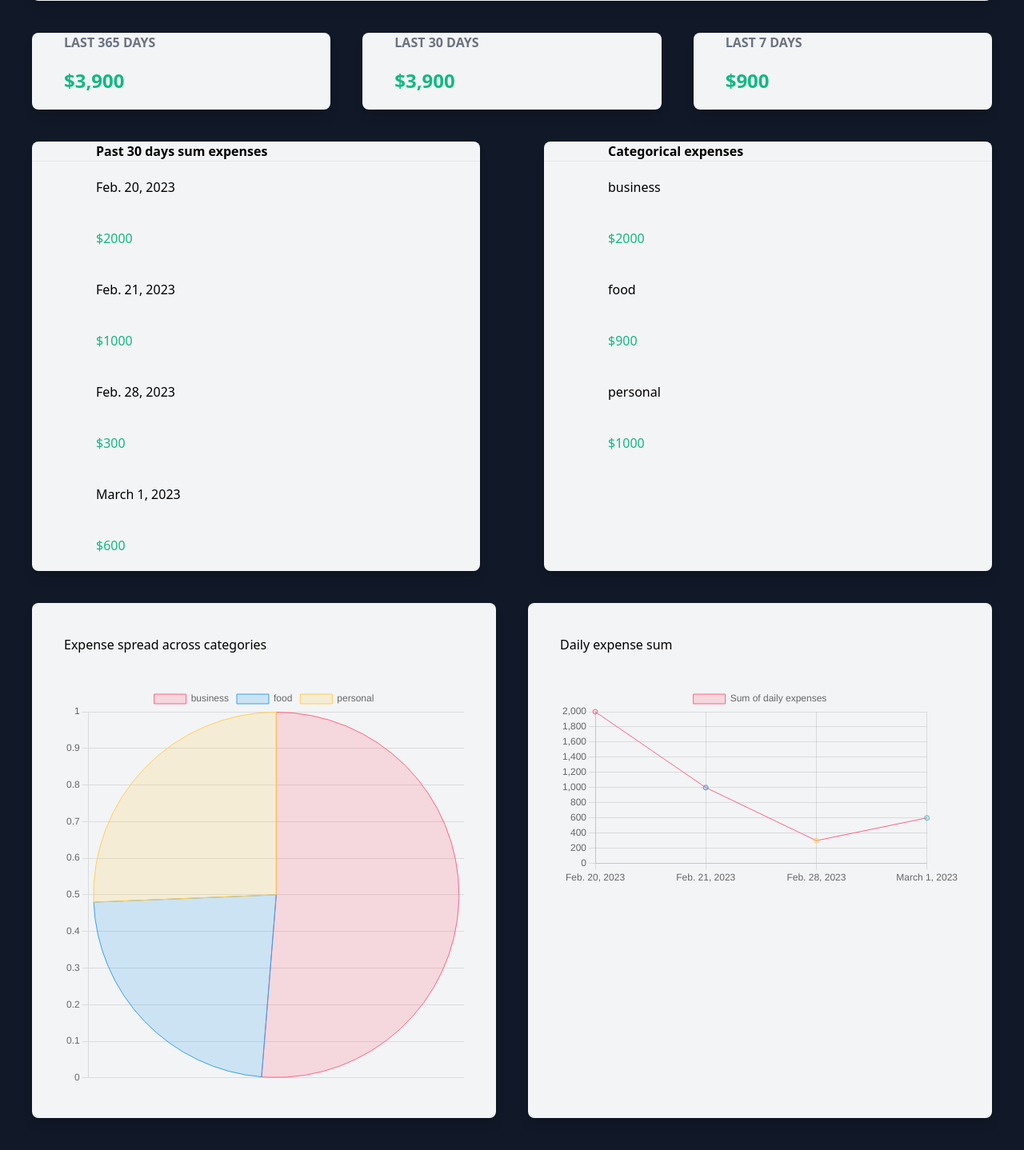
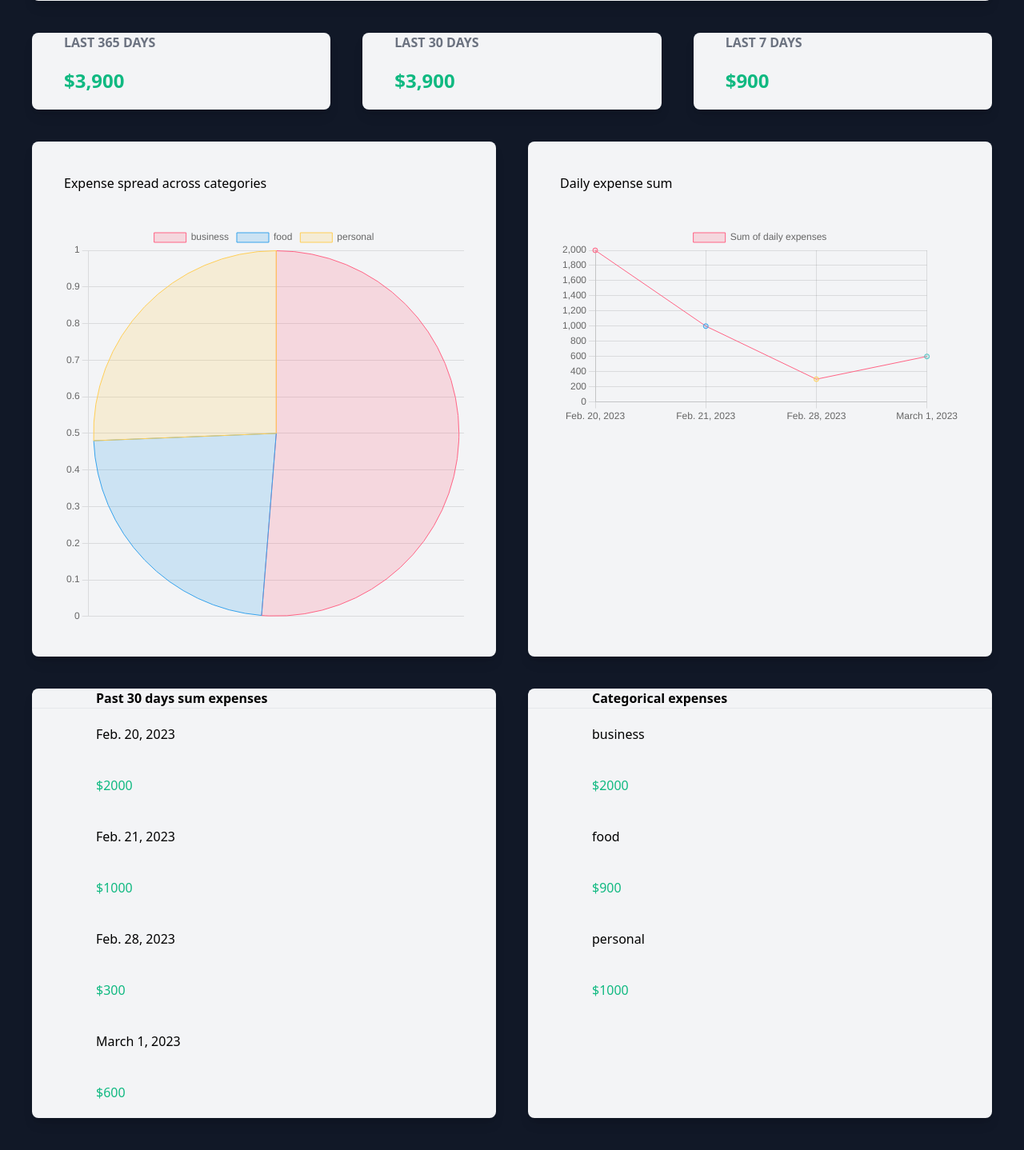
Before and after one commit to GianlorenzoDercole/tracker, a Django app: page / in a window 1280 px wide. Shown: the part 912-2350 px from the top of the page at 80% size. Run offline with Django 4.2, Linux system fonts and the light colour scheme; data comes from the database, SQL or seed files in the repository; style sheets or scripts are compiled from the project's sources; some libraries are stand-ins or nearby versions.

Commit message:
moved charts see index.html line 102

```diff
--- a/mysite/myapp/templates/myapp/index.html
+++ b/mysite/myapp/templates/myapp/index.html
@@ -99,23 +99,36 @@
         </div>
     </div>
 
+    <!-- code for charts -->
+    <div class="flex mt-10 mr-10">
+        <div class="w-1/2 bg-gray-100 rounded-lg shadow-lg ml-10">
+            <h1 class="m-10 ">Expense spread across categories</h1>
+            <canvas id="myChart" class="m-10"></canvas>
+        </div>
+
+        <div class="w-1/2 bg-gray-100 rounded-lg shadow-lg ml-10">
+            <h1 class="m-10">Daily expense sum</h1>
+            <canvas id="myChart1" class="m-10"></canvas>
+        </div>
+    </div>
+
+
     <div class="flex">
     <!-- show sum of expenses for past 30 days -->
-
-        <div class="w-1/2 bg-gray-100 rounded-lg shadow-lg m-10">
+        <div class="w-1/2 bg-gray-100 rounded-lg shadow-lg ml-10 mt-10 mb-10">
             <div class="flex flex-wrap space-x-40 font-bold px-20 py-50">
                 <span>Past 30 days sum expenses</span>
             </div>
             <hr>
             <div id="30-day-table">
                 {% for daily_sum in daily_sums %}
-                    <div class="fles flex-wrap px-20 py-5">
+                    <div class="flex flex-wrap px-20 py-5">
                         <span>
                             {{ daily_sum.date }}
                         </span>
                     </div>
 
-                    <div class="fles flex-wrap px-20 py-5">
+                    <div class="flex flex-wrap px-20 py-5">
                         <span class="text-green-500">
                             ${{ daily_sum.sum }}
                         </span>
@@ -126,20 +139,20 @@
 
 
         <!-- show expenses by category -->
-        <div class="w-1/2 bg-gray-100 rounded-lg shadow-lg m-10">
+        <div class="w-1/2 bg-gray-100 rounded-lg shadow-lg ml-10 mt-10 mb-10 mr-10">
             <div class="flex flex-wrap space-x-40 font-bold px-20 py-50">
                 <span>Categorical expenses</span>
             </div>
             <hr>
             <div id="cat-sum-table">
                 {% for categorical_sum in categorical_sums %}
-                    <div class="fles flex-wrap px-20 py-5">
+                    <div class="flex flex-wrap px-20 py-5">
                         <span>
                             {{ categorical_sum.category }}
                         </span>
                     </div>
 
-                    <div class="fles flex-wrap px-20 py-5">
+                    <div class="flex flex-wrap px-20 py-5">
                         <span class="text-green-500">
                             ${{ categorical_sum.sum }}
                         </span>
@@ -148,18 +161,6 @@
             </div>
         </div>
 
-    </div>
-
-    <div class="flex mb-10 mr-10">
-        <div class="w-1/2 bg-gray-100 rounded-lg shadow-lg ml-10">
-            <h1 class="m-10 ">Expense spread across categories</h1>
-            <canvas id="myChart" class="m-10"></canvas>
-        </div>
-
-        <div class="w-1/2 bg-gray-100 rounded-lg shadow-lg ml-10">
-            <h1 class="m-10">Daily expense sum</h1>
-            <canvas id="myChart1" class="m-10"></canvas>
-        </div>
     </div>
 
 
```
